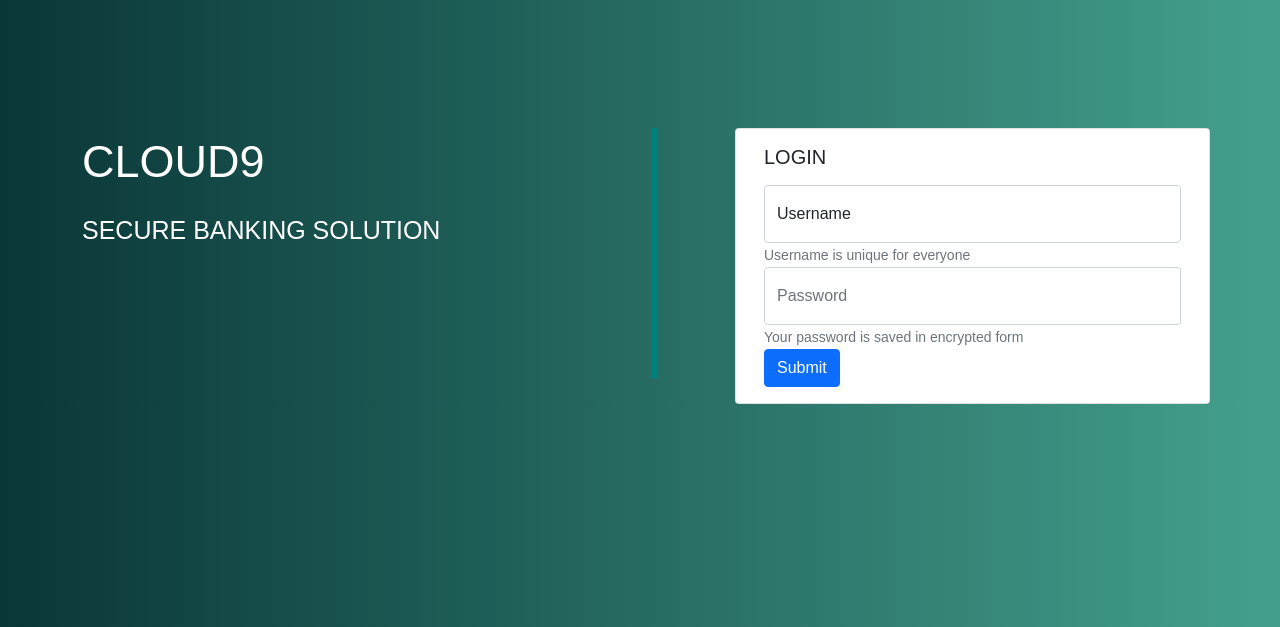
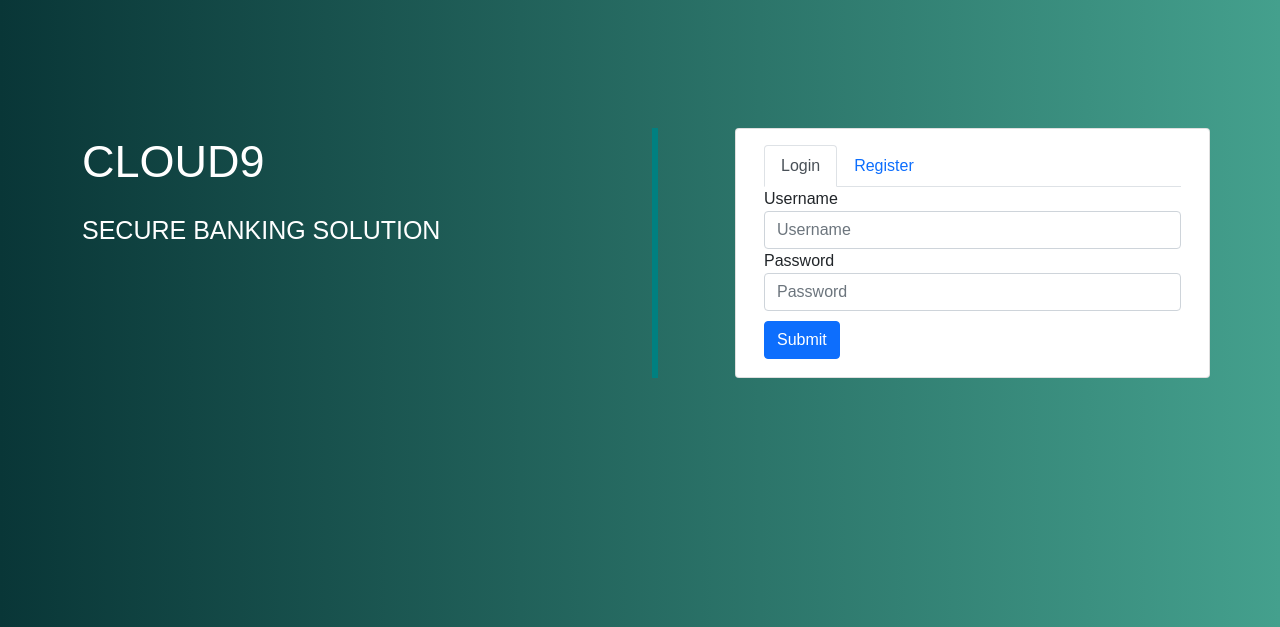
Before and after one commit to GoenkaNikunj97/Cloud-Based-2-Factor-Authentication, a Flask app: page / in a window 1280 px wide. Shown: the top 627 px of the page. Run offline with Flask 2, Linux system fonts and the light colour scheme.

Commit message:
Registration and login

```diff
--- a/templates/index.html
+++ b/templates/index.html
@@ -35,22 +35,67 @@
             </div>
             <div class="col-md-5  card">
                 <div class="card-body">
-                <h5 class="card-title">LOGIN</h5>
-                <p class="text-danger" > {{ message }}</p>
+                    <!--TABS FOR REGISTRATION AND LOGGING-->
+                 <ul class="nav nav-tabs" id="myTab" role="tablist">
+                  <li class="nav-item" role="presentation">
+                    <button class="nav-link active" id="login-tab" data-bs-toggle="tab" data-bs-target="#login" type="button" role="tab" aria-controls="home" aria-selected="true">Login</button>
+                  </li>
+                  <li class="nav-item" role="presentation">
+                    <button class="nav-link" id="register-tab" data-bs-toggle="tab" data-bs-target="#register" type="button" role="tab" aria-controls="profile" aria-selected="false">Register</button>
+                  </li>
+
+                </ul>
+                <div class="tab-content" id="myTabContent">
+                  <div class="tab-pane fade show active" id="login" role="tabpanel" aria-labelledby="login-tab">
                         <form action="/login" method="post" >
-                    <div class="form-floating">
+                            <div class="form-group">
+                                <label for="exampleUserName">Username</label>
                                 <input type="text" placeholder="Username" class="form-control" id="exampleUserName" name="userName" required>
-                        <label for="exampleUserName">Username</label>
-                        <small class="form-text text-muted">Username is unique for everyone </small>
                             </div>
 
-                    <div class="form-floating">
+                            <div class="form-group">
+                                <label for="exampleInputPassword1">Password</label>
                                 <input type="password" class="form-control" id="exampleInputPassword1" placeholder="Password" name="password" required>
-                        <label class="text-muted" for="exampleInputPassword1">Password</label>
-                        <small id="passwordHelp" class="form-text text-muted">Your password is saved in encrypted form</small>
                             </div>
-                    <button type="submit" class="btn btn-primary">Submit</button>
+
+                            <button style="margin-top:10px;" type="submit" class="btn btn-primary">Submit</button>
                         </form>
+
+                  </div>
+                  <div class="tab-pane fade" id="register" role="tabpanel" aria-labelledby="register-tab">
+                      <form>
+
+                            <div class="form-group">
+                              <label for="inputEmail4">Account number</label>
+                              <input type="email" class="form-control" id="inputEmail4" placeholder="Please enter 10 digit account number">
+                            </div>
+
+                          <div class="form-group">
+                            <label for="inputAddress">Username</label>
+                            <input type="text" class="form-control" id="inputAddress" placeholder="Username">
+                          </div>
+
+                           <div class="form-group ">
+                              <label for="inputPassword4">Password</label>
+                              <input type="password" class="form-control" id="inputPassword4" placeholder="Password">
+                            </div>
+
+                          <div class="form-group">
+                            <label for="inputAddress">E-mail ID</label>
+                            <input type="text" class="form-control" id="emailAddress" placeholder="Email address">
+                          </div>
+
+                          <div class="form-group">
+                            <label for="inputAddress2">Mobile Number</label>
+                            <input type="text" class="form-control" id="inputAddress2" placeholder="Please enter 10 digit mobile number">
+                          </div>
+
+
+                          <button style="margin-top:10px;" type="submit" class="btn btn-primary">Register</button>
+                        </form>
+                  </div>
+                </div>
+
                 </div>
             </div>
             <div class="col-sm"></div>
```
Lines whose indentation alone changed are shown as unchanged.
